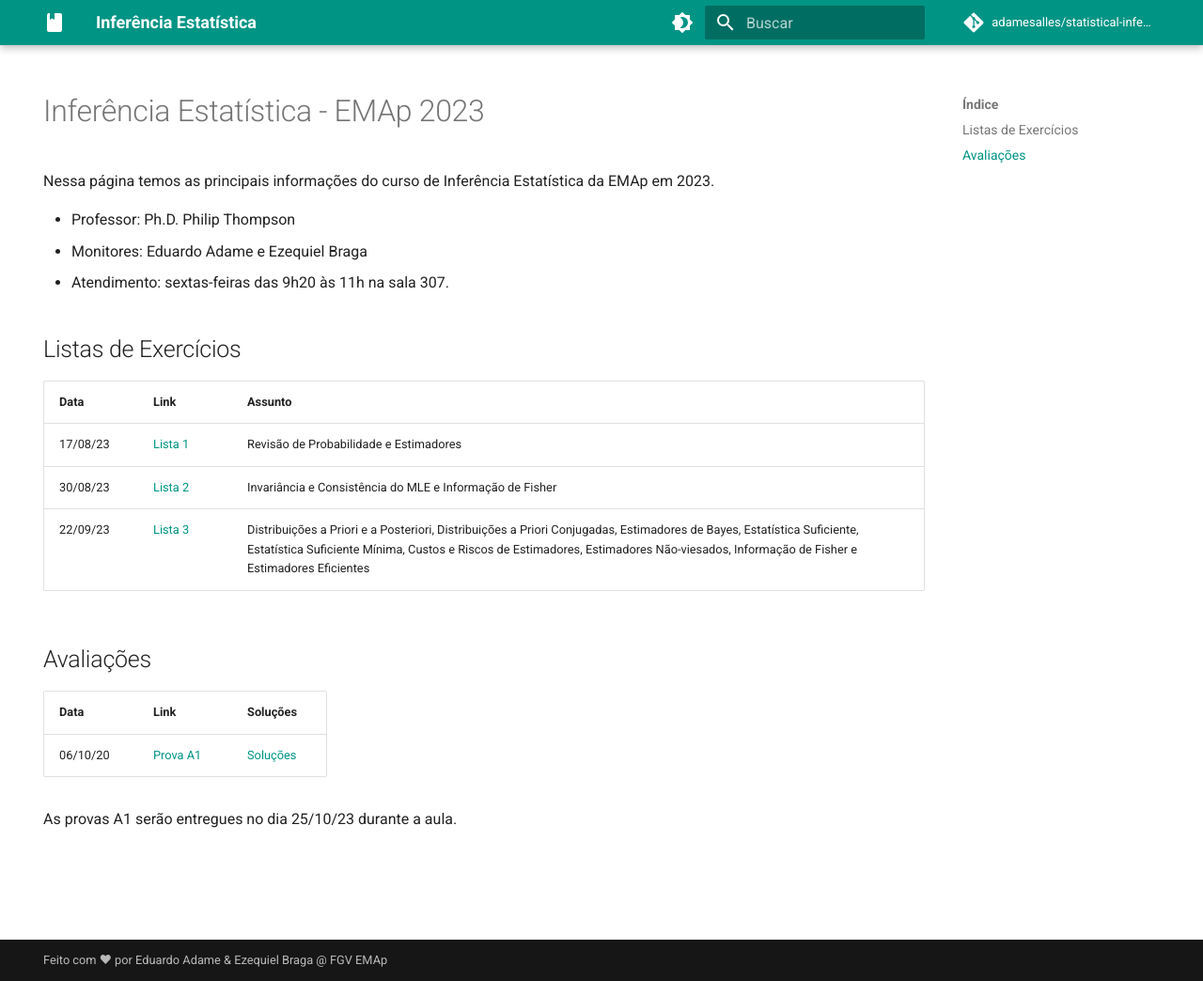
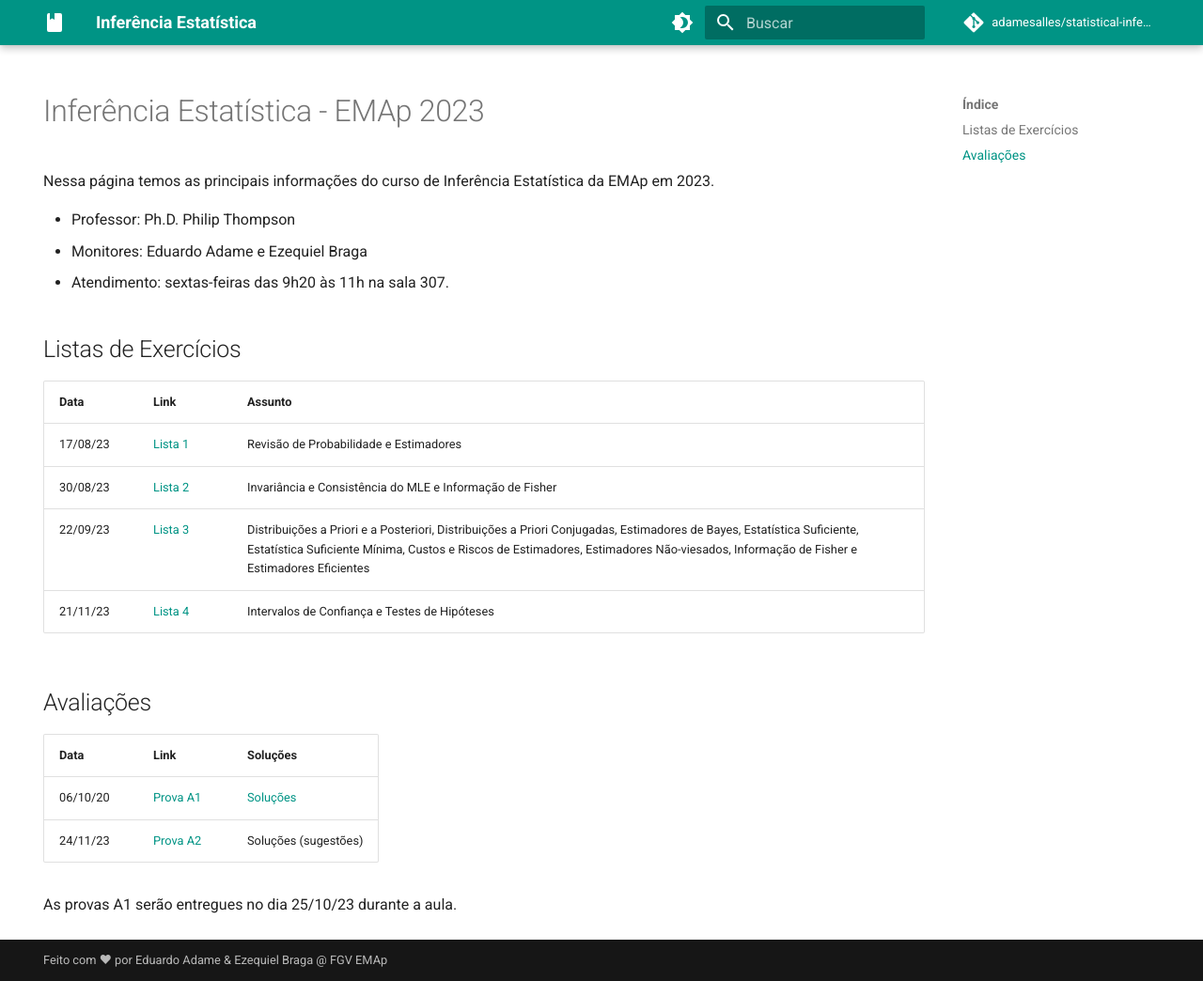
Before and after one commit to adamesalles/statistical-inference, an MkDocs documentation site: the page built from docs/index.md, in a window 1280 px wide and 1044 px high. Shown: the whole window at 94% size. Built offline with MkDocs 1.6.1 and Material for MkDocs 9.7.7, drawn with Linux system fonts in a browser that asks for light colours; comment, search, counter and statistics services are not loaded.

Commit message:
Adding A2 Exam and Exercises, and Stats Modelling note

```diff
--- a/docs/index.md
+++ b/docs/index.md
@@ -19,11 +19,13 @@ Nessa página temos as principais informações do curso de Inferência Estatís
 | 17/08/23 | [Lista 1](https://github.com/adamesalles/statistical-inference/blob/main/exercises/1.pdf) | Revisão de Probabilidade e Estimadores |
 | 30/08/23 | [Lista 2](https://github.com/adamesalles/statistical-inference/blob/main/exercises/2.pdf) | Invariância e Consistência do MLE e Informação de Fisher |
 | 22/09/23 | [Lista 3](https://github.com/adamesalles/statistical-inference/blob/main/exercises/3.pdf) | Distribuições a Priori e a Posteriori, Distribuições a Priori Conjugadas, Estimadores de Bayes, Estatística Suficiente, Estatística Suficiente Mínima, Custos e Riscos de Estimadores, Estimadores Não-viesados, Informação de Fisher e Estimadores Eficientes
+| 21/11/23 | [Lista 4](https://github.com/adamesalles/statistical-inference/blob/main/exercises/4.pdf) | Intervalos de Confiança e Testes de Hipóteses
 
 ## Avaliações
 
 | Data | Link | Soluções |
 |------|------|----------|
 | 06/10/20 | [Prova A1](https://github.com/adamesalles/statistical-inference/blob/main/exams/A1-2023.pdf) | [Soluções](ttps://github.com/adamesalles/statistical-inference/blob/main/exams/A1-2023-Solutions.pdf) |
+| 24/11/23 | [Prova A2](https://github.com/adamesalles/statistical-inference/blob/main/exams/A1-2024.pdf) | Soluções (sugestões) |
 
 As provas A1 serão entregues no dia 25/10/23 durante a aula.
```
Also changed, not shown: 3 other files.
